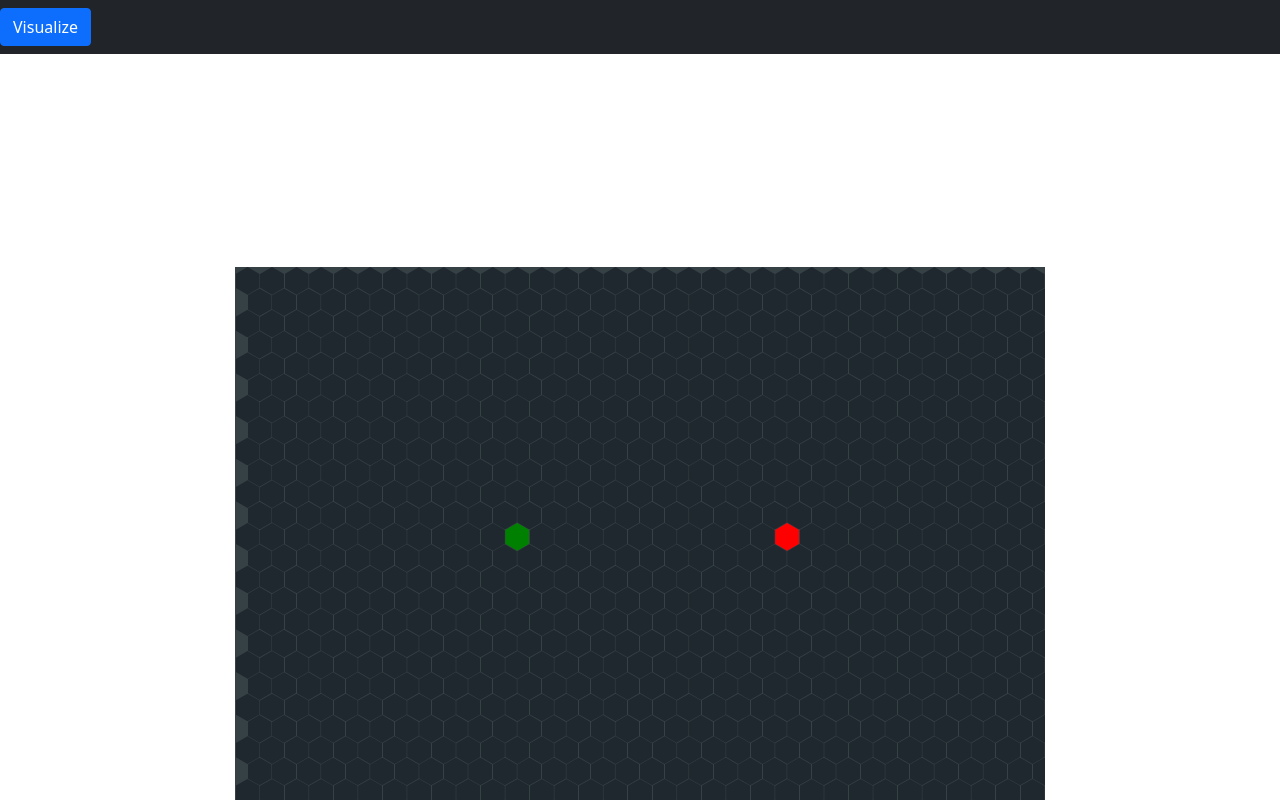
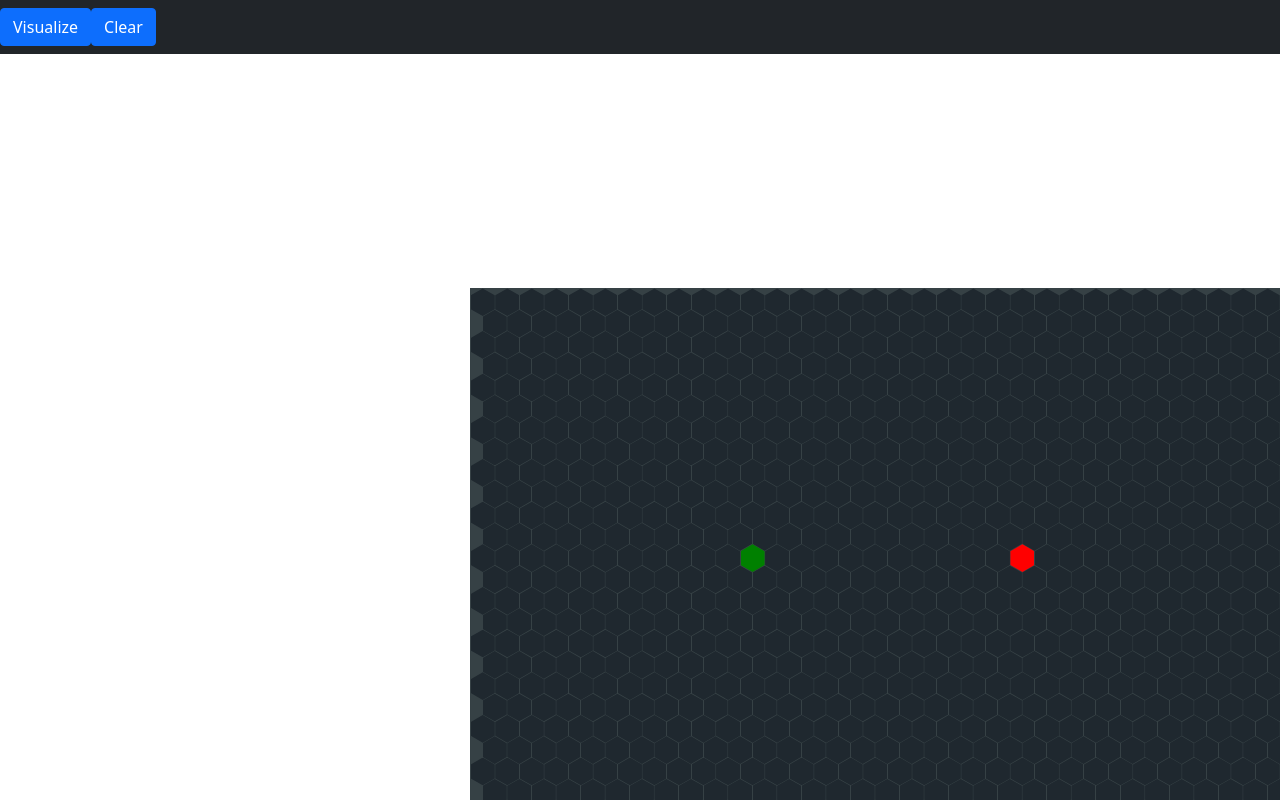
Before and after one commit to BazimAzeem/getPath, a React (Create React App) app: page / in a window 1280 px wide. Built offline with nearby package versions, Linux system fonts and the light colour scheme.

Commit message:
Added "Clear" button, moving start and target node

```diff
--- a/src/NavBar.js
+++ b/src/NavBar.js
@@ -1,7 +1,7 @@
 import React from "react";
 import "bootstrap/dist/css/bootstrap.css";
 import { Navbar, Nav, Button } from "react-bootstrap";
-import { visualizeSearch, visualizePath } from "./NodeGrid";
+import { visualizeSearch, visualizePath, nodeRefGrid } from "./NodeGrid";
 import { djikstra } from "./search algorithms/djikstra";
 
 const NavBar = () => {
@@ -14,9 +14,23 @@ const NavBar = () => {
               onClick={async () => {
                 var targetNodeRef = await visualizeSearch(djikstra);
                 var pathNodeRefs = await visualizePath(targetNodeRef);
+                console.log("Finished  visualize");
               }}
             >
               Visualize
+            </Button>
+          </Nav.Item>
+          <Nav.Item>
+            <Button
+              onClick={() => {
+                for (const nodeRefArray of nodeRefGrid) {
+                  for (const nodeRef of nodeRefArray) {
+                    nodeRef.current.resetToDefault();
+                  }
+                }
+              }}
+            >
+              Clear
             </Button>
           </Nav.Item>
         </Nav>
--- a/src/Node.js
+++ b/src/Node.js
@@ -2,21 +2,27 @@ import React from "react";
 import "./Node.css";
 
 // Global
-var mousePressed = false;
+var isMakingWall = false;
+var isMovingStart = false;
+var isMovingTarget = false;
 window.addEventListener("mouseup", () => {
-  mousePressed = false;
+  isMakingWall = false;
+  isMovingStart = false;
+  isMovingTarget = false;
 });
 
 class Node extends React.Component {
   constructor(props) {
     super(props);
     this.state = {
-      isVisited: this.props.isVisited,
+      isVisited: false,
       isWall: false,
       isPath: false,
       isStart: this.props.isStart,
       isTarget: this.props.isTarget,
     };
+    this.defaultState = this.state;
+
     this.isVisited = false;
     this.weight = 1;
     this.distance = Infinity;
@@ -24,29 +30,56 @@ class Node extends React.Component {
 
     this.handleMouseDown = this.handleMouseDown.bind(this);
     this.handleMouseEnter = this.handleMouseEnter.bind(this);
+    this.handleMouseLeave = this.handleMouseLeave.bind(this);
     this.handleMouseUp = this.handleMouseUp.bind(this);
+  }
+
+  resetToDefault() {
+    this.isVisited = false;
+    this.weight = 1;
+    this.distance = Infinity;
+    this.predecessor = null;
+    this.setState(this.defaultState);
   }
 
   makeWall() {
     this.setState({ isWall: !this.state.isWall });
-    this.weight = Infinity;
+    this.weight = this.weight == Infinity ? 1 : Infinity;
   }
 
   handleMouseDown() {
-    if (!(this.state.isStart || this.state.isTarget)) {
+    if (this.state.isStart) {
+      isMovingStart = true;
+    } else if (this.state.isTarget) {
+      isMovingTarget = true;
+    } else {
       this.makeWall();
-      mousePressed = true;
+      isMakingWall = true;
     }
   }
 
   handleMouseEnter() {
-    if (mousePressed && !(this.state.isStart || this.state.isTarget)) {
+    if (isMovingStart) {
+      this.setState({ isStart: true, isWall: false });
+    } else if (isMovingTarget) {
+      this.setState({ isTarget: true, isWall: false });
+    } else if (isMakingWall && !(this.state.isStart || this.state.isTarget)) {
       this.makeWall();
     }
   }
 
+  handleMouseLeave() {
+    if (isMovingStart) {
+      this.setState({ isStart: false });
+    } else if (isMovingTarget) {
+      this.setState({ isTarget: false });
+    }
+  }
+
   handleMouseUp() {
-    mousePressed = false;
+    isMakingWall = false;
+    isMovingStart = false;
+    isMovingTarget = false;
   }
 
   render() {
@@ -62,9 +95,10 @@ class Node extends React.Component {
         }
         onMouseDown={this.handleMouseDown}
         onMouseEnter={this.handleMouseEnter}
+        onMouseLeave={this.handleMouseLeave}
         onMouseUp={this.handleMouseUp}
         onClick={() => {
-          console.log(this.props, this.state);
+          console.log(this.isVisited);
         }}
       ></div>
     );
--- a/src/NodeGrid.css
+++ b/src/NodeGrid.css
@@ -4,6 +4,7 @@
   display: flex;
   position: fixed;
   bottom: 0;
+  right: 0;
 }
 
 .node-grid {
--- a/src/NodeGrid.js
+++ b/src/NodeGrid.js
@@ -4,7 +4,7 @@ import "./NodeGrid.css";
 import djikstra from "./search algorithms/djikstra";
 
 var [rows, cols] = getNodeGridDimensions();
-var nodeRefGrid = getNodeRefGrid(rows, cols);
+export var nodeRefGrid = getNodeRefGrid(rows, cols);
 var nodeGrid = getNodeGrid(rows, cols, nodeRefGrid);
 
 const NodeGrid = () => {
@@ -37,7 +37,7 @@ function getNodeGridDimensions() {
   let screenWidth = window.screen.availWidth;
   let screenHeight = window.screen.availHeight;
 
-  let rows = parseInt(screenHeight / nodeWidth);
+  let rows = parseInt(screenHeight / nodeWidth - 1);
   let cols = parseInt(screenWidth / nodeWidth);
 
   return [rows, cols];
@@ -95,7 +95,7 @@ function getNode(row, col, rows, cols, nodeRef) {
   return node;
 }
 
-var searchTimeDelay = 20;
+var searchTimeDelay = 5;
 var pathTimeDelay = 20;
 
 export function visualizeSearch(searchAlgorithm) {
--- a/src/search algorithms/djikstra.js
+++ b/src/search algorithms/djikstra.js
@@ -13,7 +13,7 @@ export function djikstra(nodeRefGrid) {
   var visitedNodeRefs = [];
   while (pq.nodeRefs.length > 0) {
     var minNodeRef = pq.extractMinNodeRef();
-    minNodeRef.current.visited = true;
+    minNodeRef.current.isVisited = true;
     visitedNodeRefs.push(minNodeRef);
 
     if (
@@ -25,7 +25,7 @@ export function djikstra(nodeRefGrid) {
     var minNodeRefChildren = getNodeRefChildren(minNodeRef, nodeRefGrid);
     for (const minNodeRefChild of minNodeRefChildren) {
       if (
-        !minNodeRefChild.current.visited &&
+        !minNodeRefChild.current.isVisited &&
         minNodeRefChild.current.distance >
           minNodeRef.current.distance + minNodeRefChild.current.weight
       ) {
```
